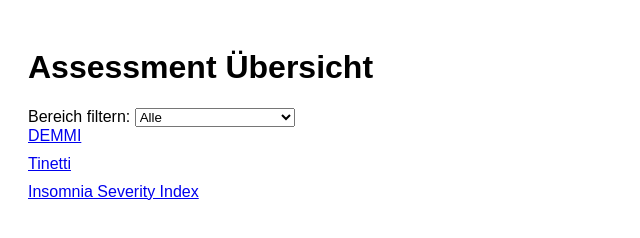
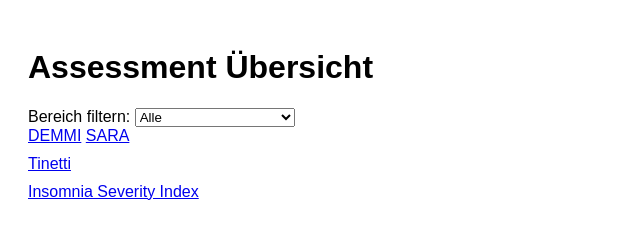
Before and after one commit to probstjano/Assessments, a plain HTML site: page index.html in a window 1280 px wide. Shown: the full height of the page, 0-640 px from the left. Drawn offline with Linux system fonts and the light colour scheme.

Commit message:
Update index.html

```diff
--- a/index.html
+++ b/index.html
@@ -22,6 +22,7 @@
   <div id="assessments">
     <div class="assessment" data-kategorie="standard">
       <a href="demmi.html">DEMMI</a>
+      <a href="SARA.html">SARA</a>
     </div>
     <div class="assessment" data-kategorie="gleichgewicht">
       <a href="tinetti.html">Tinetti</a>
```
